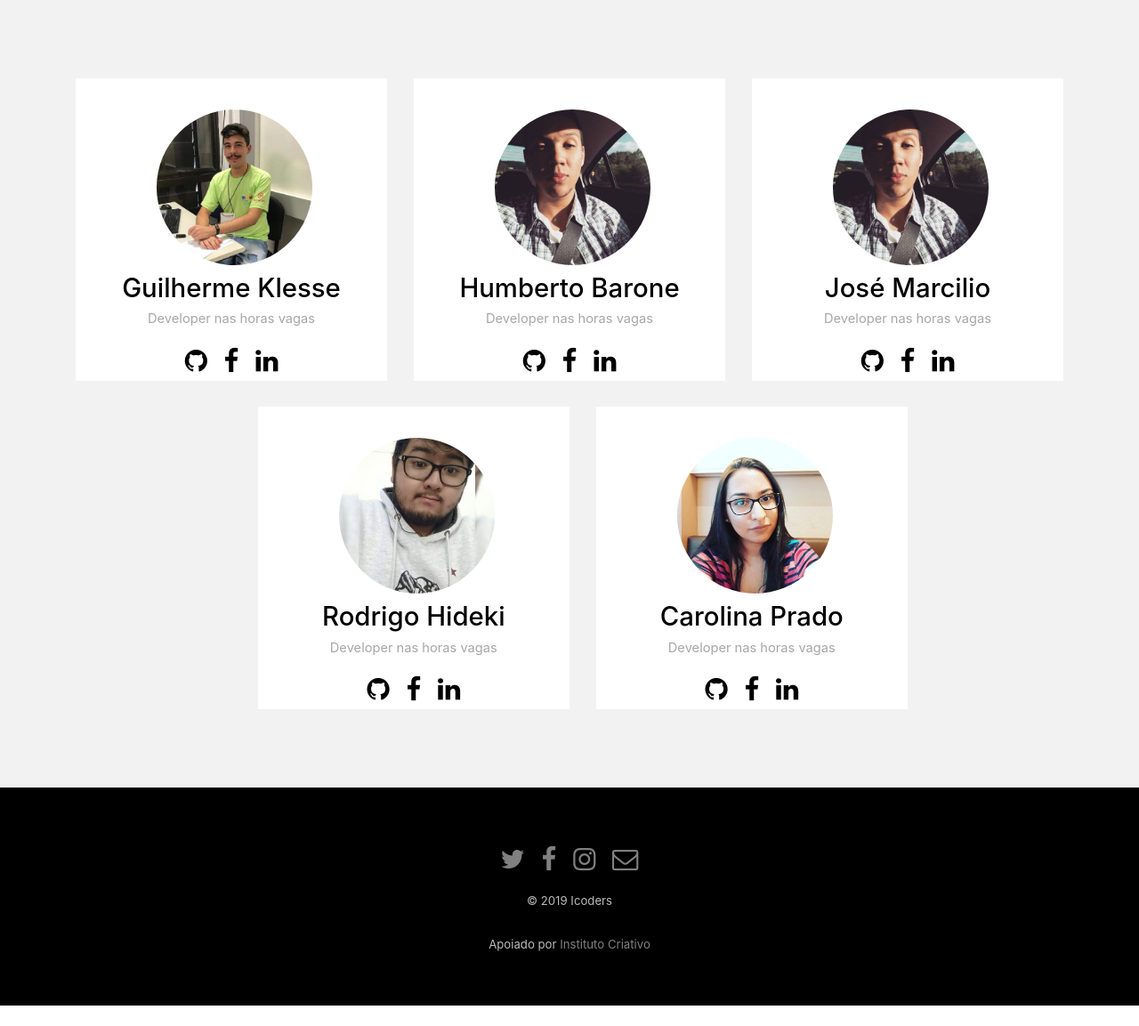
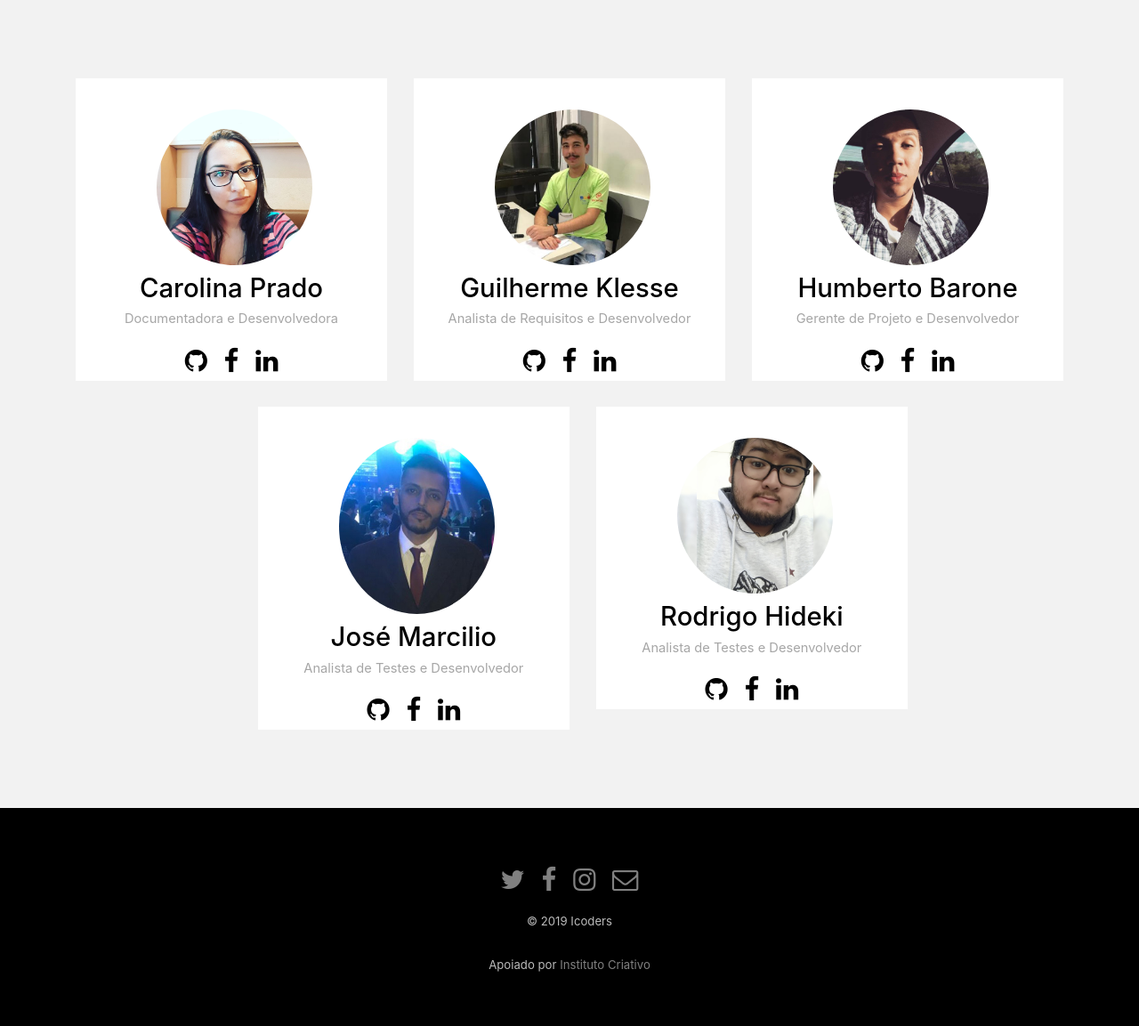
Before and after one commit to H1berto/jailhouse-rocks, a PHP site: page /view/index.html in a window 1280 px wide. Shown: the part 2449-3602 px from the top of the page at 89% size. Before the commit the page ends 3579 px from the top, so only its background shows below. Run offline with PHP 8.4, Linux system fonts and the light colour scheme.

Commit message:
Alterando os formularios e pequenos detalhes na pagina inicial

```diff
--- a/assets/css/main.css
+++ b/assets/css/main.css
@@ -3669,11 +3669,11 @@ body.is-mobile .banner>article {
 
 		 }
 
-		 .box-team a{
+		 .bx-team a{
 			font-size: 80%;
-
+			text-decoration: none;
 		 }
-		 .box-team a:hover {
+		 .bx-team a:hover {
 			color: rgb(146, 146, 146)
 		}
 
--- a/view/cadastro.html
+++ b/view/cadastro.html
@@ -41,7 +41,7 @@
 					<img  class="img-diabinho"src="../assets/img/login/diabinho.png" alt="rock">
 				</div>
 
-				<form class="login100-form validate-form">
+				<form class="login100-form cadastro100-form validate-form">
 					<span class="login100-form-title">
 						Cadastro
 					</span>
@@ -78,7 +78,7 @@
                             </span>
                         </div>
                         <div class="wrap-input100 validate-input" data-validate = "Digite uma data:">
-                                <input class="input100" type="date"required pattern="[0-9]{4}-[0-9]{2}-[0-9]{2}" name="data" placeholder="Data de Nascimento:">
+                                <input class="input100 dt" type="date"required pattern="[0-9]{4}-[0-9]{2}-[0-9]{2}" name="data" placeholder="Data de Nascimento:">
                                 <span class="focus-input100"></span>
                                 <span class="symbol-input100">
                                     <i class="fa fa-birthday-cake" aria-hidden="true"></i>
--- a/view/index.html
+++ b/view/index.html
@@ -379,10 +379,27 @@
 		<div class="container">
 			<div class="row">
 				<div class="col-md-4 col-sm-6 col-team text-center">
-					<div class="box">
+					<div class="box bx-team">
+						<img class="img-team rounded-circle" src="../assets/img/team/carol.jpeg" alt="Carol">
+						<h2 class="name-teamate bl">Carolina Prado</h2>
+						<p>Documentadora e Desenvolvedora</p>
+						<ul class="icons">
+							<li><a href="https://www.github.com/klenne" class="icon fa-github"><span
+								class="label">Github</span></a></li>
+							<li><a href="https://www.facebook.com" class="icon fa-facebook"><span
+										class="label">Facebook</span></a></li>
+							<li><a href="https://www.linkedin.com" class="icon fa-linkedin"><span
+										class="label">linkedin</span></a></li>
+
+
+						</ul>
+					</div>
+				</div>
+				<div class="col-md-4 col-sm-6 col-team text-center">
+					<div class="box bx-team">
 						<img class="img-team rounded-circle" src="../assets/img/team/klenne.jpg" alt="Guilherme">
 						<h2 class="name-teamate bl">Guilherme Klesse</h2>
-						<p>Developer nas horas vagas</p>
+						<p>Analista de Requisitos e Desenvolvedor</p>
 						<ul class="icons">
 							<li><a href="https://www.github.com/klenne" class="icon fa-github"><span
 										class="label">Github</span></a></li>
@@ -396,10 +413,10 @@
 					</div>
 				</div>
 				<div class="col-md-4 col-sm-6 col-team text-center">
-					<div class="box">
+					<div class="box bx-team">
 						<img class="img-team rounded-circle" src="../assets/img/team/h1.jpg" alt="Humberto">
 						<h2 class="name-teamate bl">Humberto Barone</h2>
-						<p>Developer nas horas vagas</p>
+						<p>Gerente de Projeto e Desenvolvedor</p>
 						<ul class="icons">
 							<li><a href="https://www.github.com/klenne" class="icon fa-github"><span
 										class="label">Github</span></a></li>
@@ -412,11 +429,11 @@
 						</ul>
 					</div>
 				</div>
-				<div class="col-md-4 col-sm-6 col-team text-center">
-					<div class="box">
-						<img class="img-team rounded-circle" src="../assets/img/team/h1.jpg" alt="jose Marcilio">
+				<div class="col-md-4 col-sm-6 col-team ml-20 text-center">
+					<div class="box bx-team">
+						<img class="img-team rounded-circle" src="../assets/img/team/ze.jpg" alt="jose Marcilio">
 						<h2 class="name-teamate bl">José Marcilio</h2>
-						<p>Developer nas horas vagas</p>
+						<p>Analista de Testes e Desenvolvedor</p>
 						<ul class="icons">
 							<li><a href="https://www.github.com/klenne" class="icon fa-github"><span
 								class="label">Github</span></a></li>
@@ -429,11 +446,11 @@
 						</ul>
 					</div>
 				</div>
-				<div class=" col-md-4 col-sm-6 col-team ml-20 text-center">
-					<div class="box">
+				<div class=" col-md-4 col-sm-6 col-team ml-21 text-center">
+					<div class="box bx-team">
 						<img class="img-team rounded-circle" src="../assets/img/team/hideki.jpg" alt="Rodrigo">
 						<h2 class="name-teamate bl">Rodrigo Hideki</h2>
-						<p>Developer nas horas vagas</p>
+						<p>Analista de Testes e Desenvolvedor</p>
 						<ul class="icons">
 							<li><a href="https://www.github.com/klenne" class="icon fa-github"><span
 								class="label">Github</span></a></li>
@@ -445,23 +462,7 @@
 						</ul>
 					</div>
 				</div>
-				<div class="col-md-4 col-sm-6 col-team ml-21 text-center">
-					<div class="box">
-						<img class="img-team rounded-circle" src="../assets/img/team/carol.jpeg" alt="Carol">
-						<h2 class="name-teamate bl">Carolina Prado</h2>
-						<p>Developer nas horas vagas</p>
-						<ul class="icons">
-							<li><a href="https://www.github.com/klenne" class="icon fa-github"><span
-								class="label">Github</span></a></li>
-							<li><a href="https://www.facebook.com" class="icon fa-facebook"><span
-										class="label">Facebook</span></a></li>
-							<li><a href="https://www.linkedin.com" class="icon fa-linkedin"><span
-										class="label">linkedin</span></a></li>
 
-
-						</ul>
-					</div>
-				</div>
 			</div>
 		</div>
 
--- a/view/login.html
+++ b/view/login.html
@@ -74,8 +74,8 @@
 						</a>
 					</div>
 
-					<div class="text-center p-t-136">
-						<a class="txt2" href="cadastro.html">
+					<div class="text-center p-t-20">
+						<a class="txt3" href="cadastro.html">
 							Criar conta
 						</a>
 					</div>
```
Also changed, not shown: assets/css/login.css (+25 -4 lines).
